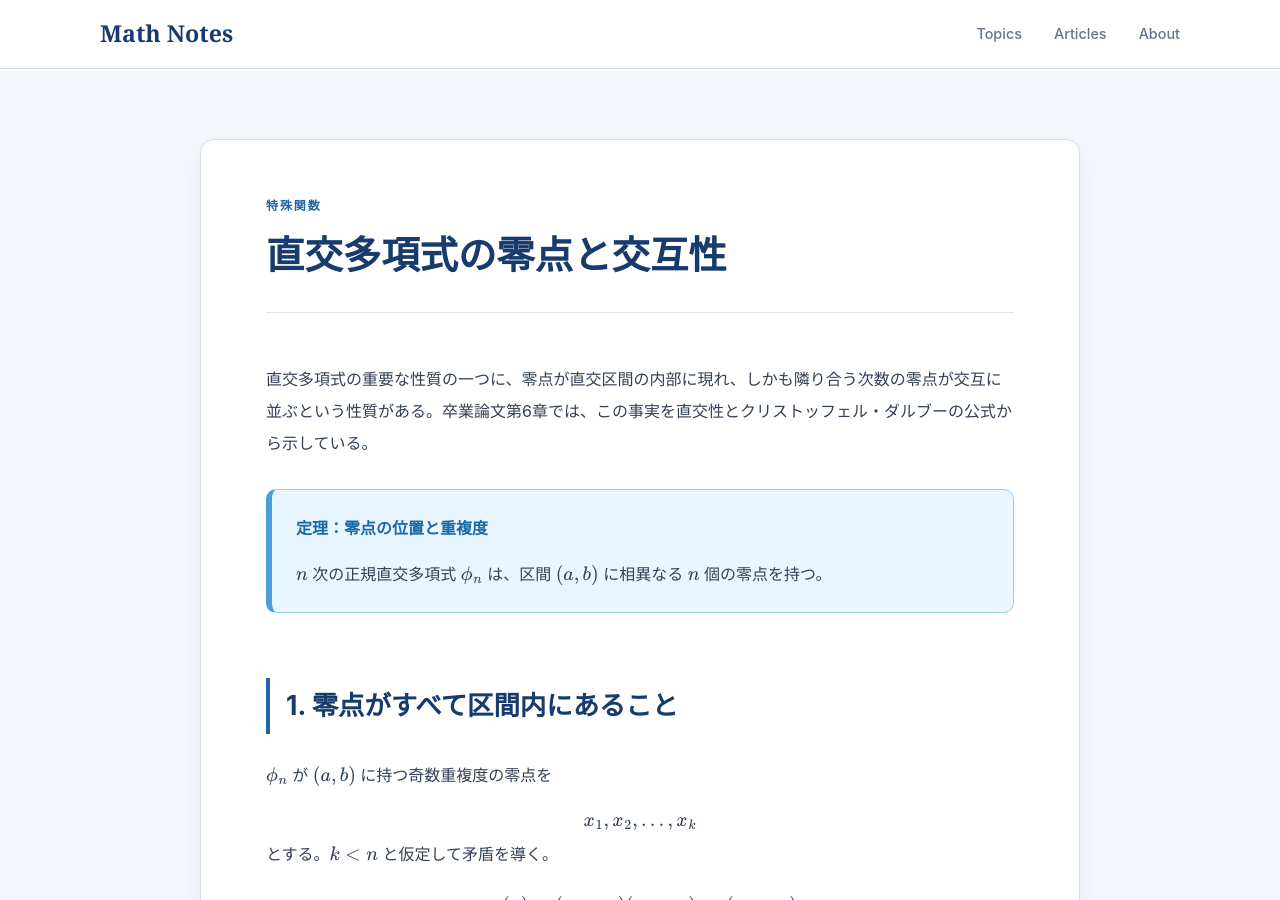
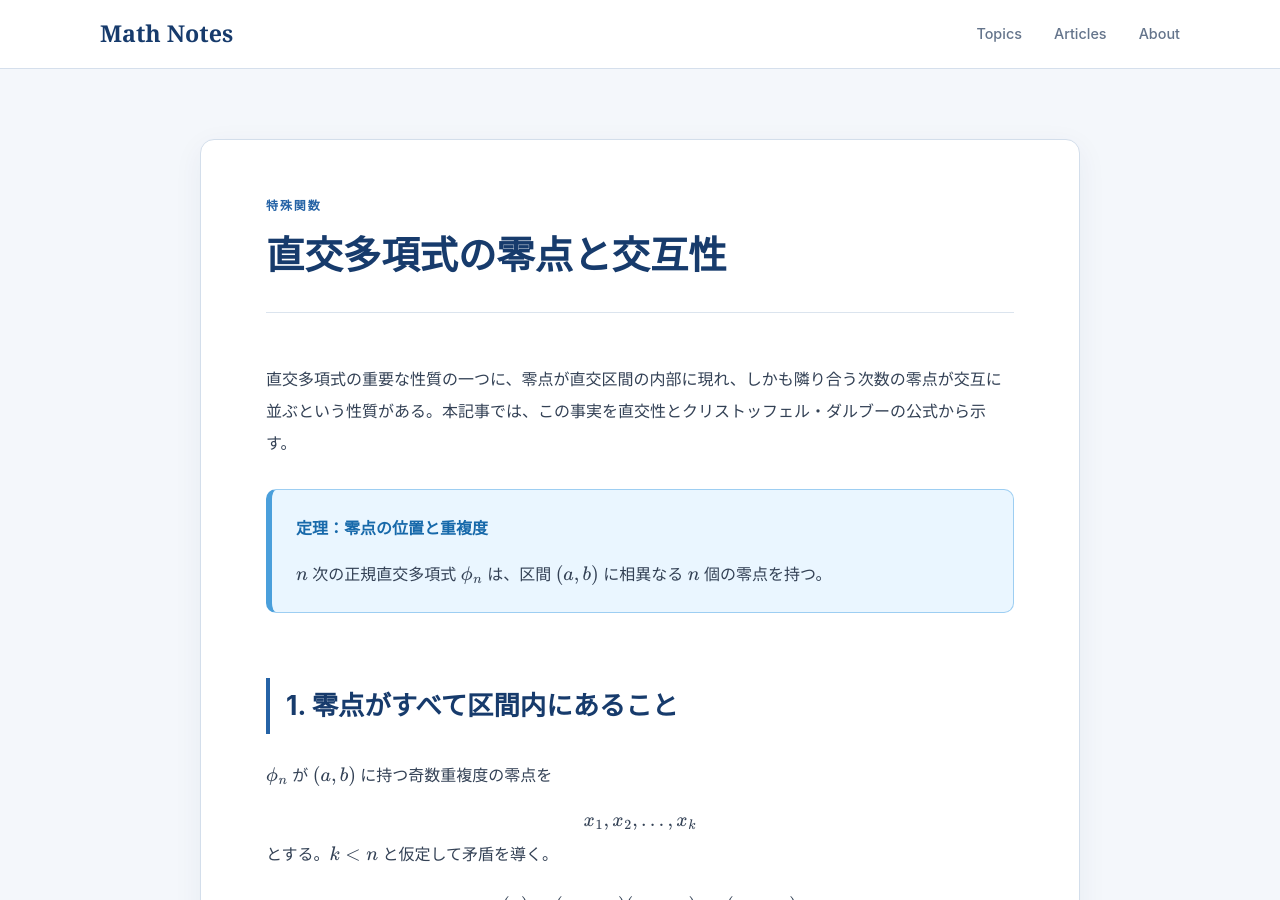
Before and after one commit to koukano/koukano.github.io, a Jekyll site: the page built from articles/zeros-of-orthogonal-polynomials.md, in a window 1280 px wide and 900 px high. Built offline with Jekyll 4.4.1, drawn with Linux system fonts in a browser that asks for light colours.

Commit message:
Remove thesis references from article text

```diff
--- a/articles/zeros-of-orthogonal-polynomials.md
+++ b/articles/zeros-of-orthogonal-polynomials.md
@@ -5,7 +5,7 @@ category: "special-functions"
 category_label: "特殊関数"
 ---
 
-直交多項式の重要な性質の一つに、零点が直交区間の内部に現れ、しかも隣り合う次数の零点が交互に並ぶという性質がある。卒業論文第6章では、この事実を直交性とクリストッフェル・ダルブーの公式から示している。
+直交多項式の重要な性質の一つに、零点が直交区間の内部に現れ、しかも隣り合う次数の零点が交互に並ぶという性質がある。本記事では、この事実を直交性とクリストッフェル・ダルブーの公式から示す。
 
 <div class="math-box theorem-box">
 
```
